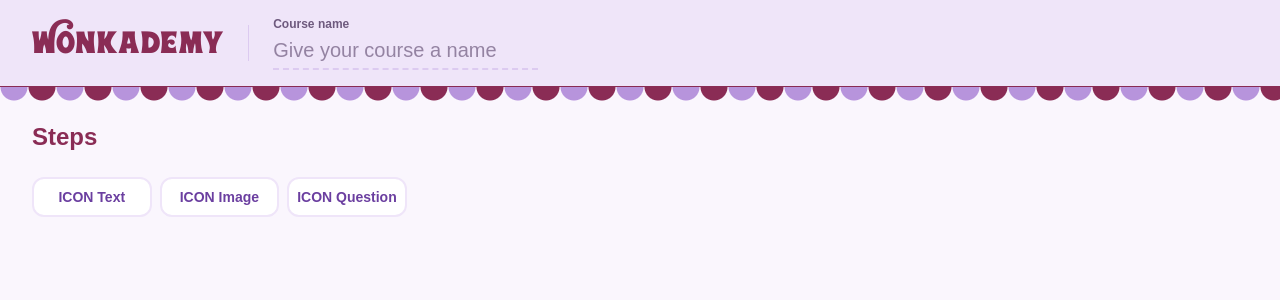
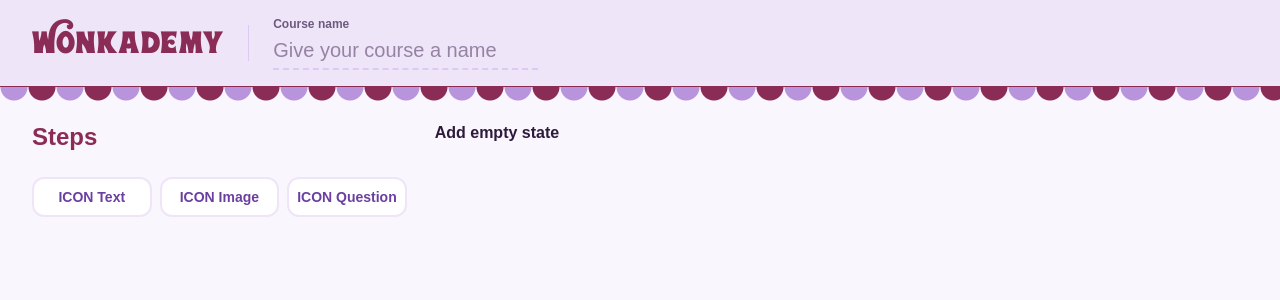
Before and after one commit to tirilg/wonka-course-builder, a React (Vite) app: page / in a window 1280 px wide. Shown: the top 300 px of the page. Built offline with nearby package versions, Linux system fonts and the light colour scheme.

Commit message:
feat/setup of editor based on types

```diff
--- a/src/App.tsx
+++ b/src/App.tsx
@@ -2,9 +2,12 @@ import { useReducer } from "react";
 import { courseReducer, initialState } from "./state/courseReducer";
 import Header from "./components/Header";
 import StepList from "./components/steps/StepList";
+import StepEditor from "./components/editor/StepEditor";
 
 function App() {
   const [state, dispatch] = useReducer(courseReducer, initialState);
+  const selected = state.steps.find((s) => s.id === state.selectedId);
+
   return (
     <section className="min-h-screen">
       <Header
@@ -19,6 +22,13 @@ function App() {
             dispatch={dispatch}
           />
         </aside>
+        <section aria-label="Edit step" className="min-w-0 flex-1">
+          {selected ? (
+            <StepEditor step={selected} dispatch={dispatch} />
+          ) : (
+            <h2>Add empty state</h2>
+          )}
+        </section>
       </main>
     </section>
   );
--- /dev/null
+++ b/src/components/editor/ImageStepEditor.tsx
@@ -0,0 +1,3 @@
+export default function ImageStepEditor() {
+  return <h2>Image Step</h2>;
+}
--- /dev/null
+++ b/src/components/editor/MultipleChoiceStepEditor.tsx
@@ -0,0 +1,3 @@
+export default function MultipleChoiceStepEditor() {
+  return <h2>Multiple Choice step</h2>;
+}
--- /dev/null
+++ b/src/components/editor/StepEditor.tsx
@@ -0,0 +1,21 @@
+import type { Dispatch } from "react";
+import type { Step, StepPatch } from "../../types";
+import type { Action } from "../../state/courseReducer";
+import TextStepEditor from "./TextStepEditor";
+import ImageStepEditor from "./ImageStepEditor";
+import MultipleChoiceStepEditor from "./MultipleChoiceStepEditor";
+
+type StepEditorProps = {
+  step: Step;
+  dispatch: Dispatch<Action>;
+};
+
+export default function StepEditor({ step, dispatch }: StepEditorProps) {
+  return (
+    <div className="flex flex-col gap-6 rounded-card bg-white p-8 shadow-card">
+      {step.type === "text" && <TextStepEditor />}
+      {step.type === "image" && <ImageStepEditor />}
+      {step.type === "multipleChoice" && <MultipleChoiceStepEditor />}
+    </div>
+  );
+}
--- /dev/null
+++ b/src/components/editor/TextStepEditor.tsx
@@ -0,0 +1,3 @@
+export default function TextStepEditor() {
+  return <h2>Text step</h2>;
+}
--- a/src/components/steps/AddStepButton.tsx
+++ b/src/components/steps/AddStepButton.tsx
@@ -6,6 +6,7 @@ type AddStepButtonProps = {
   dispatch: Dispatch<Action>;
 };
 
+// Render one button per step type
 export default function AddStepButtons({ dispatch }: AddStepButtonProps) {
   return (
     <div className="grid grid-cols-3 gap-2">
```
